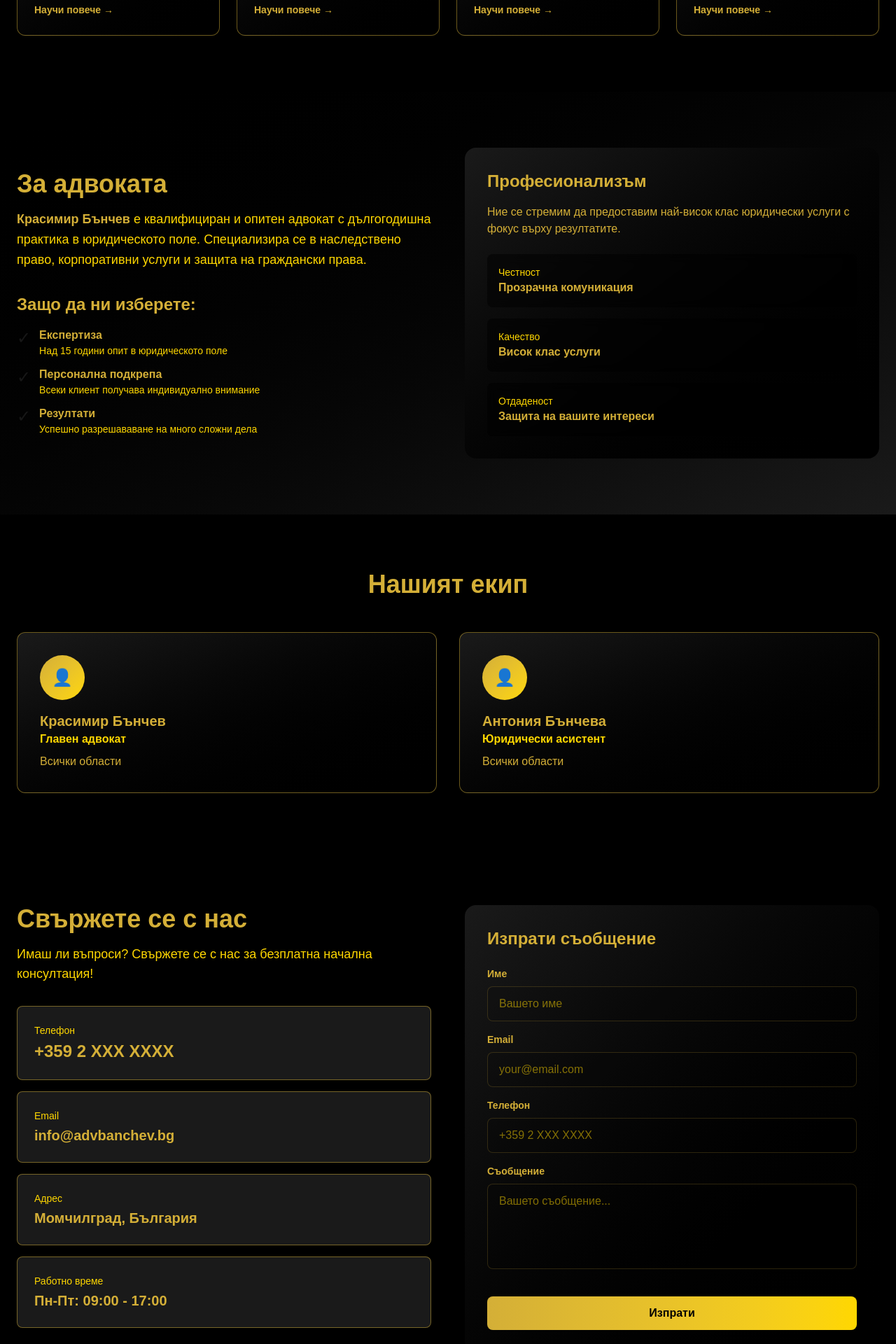
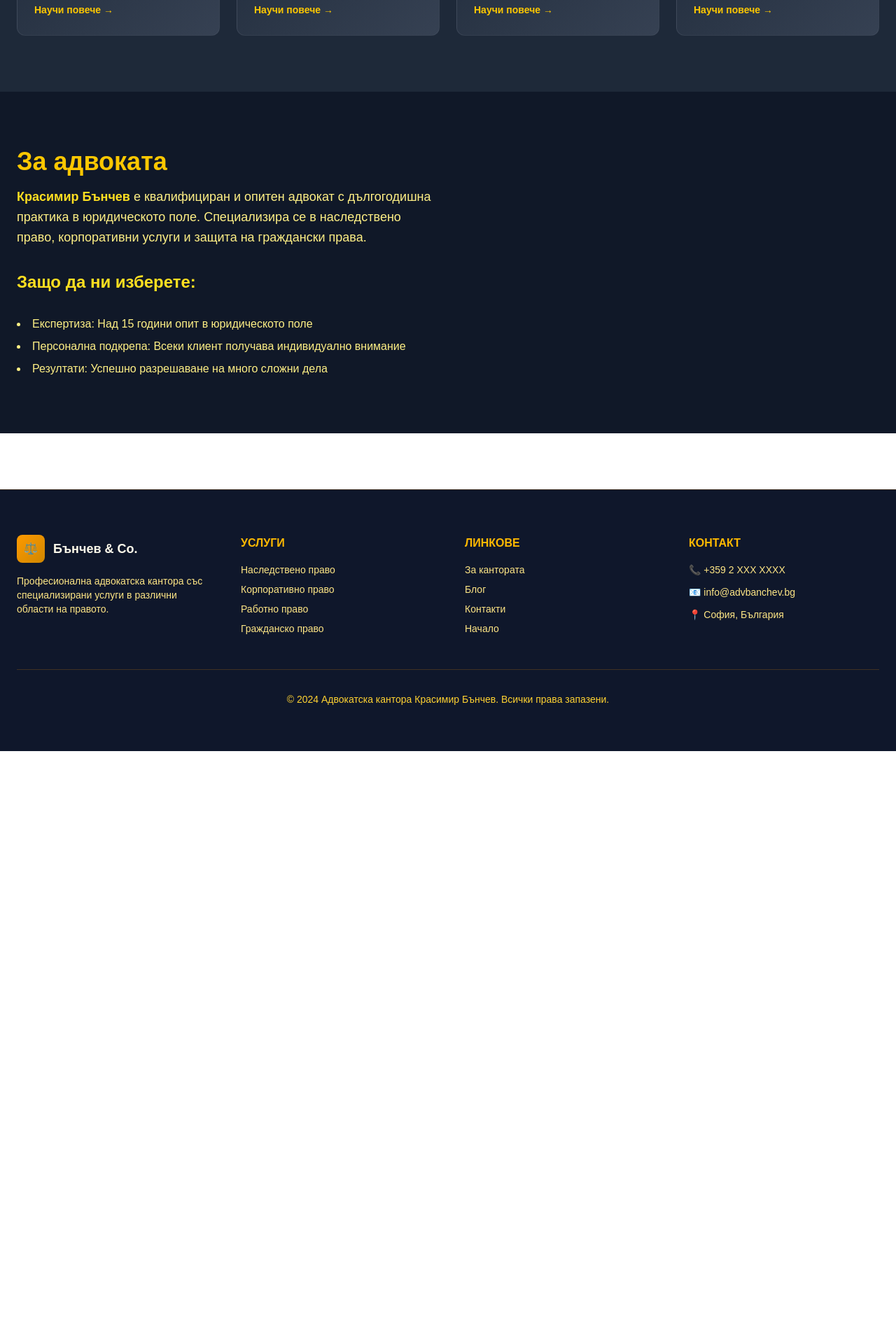
Before and after one commit to NikolayAvramov/saitkantora, a Next.js app: page / in a window 1280 px wide. Shown: the part 1220-3140 px from the top of the page at 70% size. After the commit the page ends 2293 px from the top, so only its background shows below. Built offline with nearby package versions, Linux system fonts and the light colour scheme.

Commit message:
change theme color

```diff
--- a/app/page.tsx
+++ b/app/page.tsx
@@ -7,28 +7,28 @@ export default function Home() {
       description:
         "Експертиза в разделяне на наследство, завещания и семейни спорове.",
       icon: "📜",
-      color: "from-[#1a1a1a] to-[#000000]",
+      color: "from-gray-800 to-gray-700",
     },
     {
       title: "Корпоративно право",
       description:
         "Регистрация на фирми, договори, слияния и корпоративна управление.",
       icon: "🏛️",
-      color: "from-[#1a1a1a] to-[#000000]",
+      color: "from-gray-800 to-gray-700",
     },
     {
       title: "Работно право",
       description:
         "Защита на трудовите права, трудови договори и разрешаване на спорове.",
       icon: "👔",
-      color: "from-[#1a1a1a] to-[#000000]",
+      color: "from-gray-800 to-gray-700",
     },
     {
       title: "Гражданско право",
       description:
         "Договорни споразумения, отговорност и защита на граждански права.",
       icon: "⚖️",
-      color: "from-[#1a1a1a] to-[#000000]",
+      color: "from-gray-800 to-gray-700",
     },
   ];
 
@@ -51,33 +51,33 @@ export default function Home() {
   };
 
   return (
-    <div className="min-h-screen bg-[#000000]">
+    <div className="min-h-screen bg-gray-900 text-yellow-400">
       {/* Hero Section */}
-      <section className="pt-32 pb-20 px-6 bg-gradient-to-br from-[#000000] to-[#1a1a1a] text-[#D4AF37]">
+      <section className="pt-32 pb-20 px-6 bg-gradient-to-br from-gray-800 to-gray-700 text-yellow-400">
         <div className="max-w-7xl mx-auto">
           <div className="grid md:grid-cols-2 gap-12 items-center">
             <div className="space-y-6">
-              <div className="inline-block bg-[#1a1a1a] px-4 py-2 rounded-full text-sm font-semibold text-[#D4AF37]">
+              <div className="inline-block bg-yellow-700/20 px-4 py-2 rounded-full text-sm font-semibold">
                 ✓ Над 15 години опит
               </div>
-              <h1 className="text-5xl md:text-6xl font-bold leading-tight text-[#D4AF37]">
+              <h1 className="text-5xl md:text-6xl font-bold leading-tight text-yellow-300">
                 Адвокатска кантора{" "}
-                <span className="text-[#FFD700]">Красимир Бънчев</span>
+                <span className="text-yellow-500">Красимир Бънчев</span>
               </h1>
-              <p className="text-xl leading-relaxed text-[#D4AF37]">
+              <p className="text-xl leading-relaxed text-yellow-200">
                 Професионална юридическа помощ и консултации във всички области
                 на правото. Защитаваме вашите интереси с опит и отдаденост.
               </p>
               <div className="flex gap-4 pt-4">
                 <a
                   href="#contact"
-                  className="bg-[#D4AF37] text-black px-8 py-3 rounded-lg hover:bg-[#FFD700] transition font-semibold"
+                  className="bg-yellow-600 text-gray-900 px-8 py-3 rounded-lg hover:bg-yellow-500 transition font-semibold"
                 >
                   Начало консултация
                 </a>
                 <a
                   href="#services"
-                  className="border-2 border-[#D4AF37] text-[#D4AF37] px-8 py-3 rounded-lg hover:border-[#FFD700] hover:text-[#FFD700] transition font-semibold"
+                  className="border-2 border-yellow-400 text-yellow-400 px-8 py-3 rounded-lg hover:border-yellow-200 hover:text-yellow-200 transition font-semibold"
                 >
                   Наши услуги
                 </a>
@@ -85,23 +85,23 @@ export default function Home() {
               <div className="flex gap-6 pt-4 text-sm">
                 <div className="flex items-center gap-2">
                   <span className="text-2xl">📞</span>
-                  <span className="text-[#D4AF37]">+359 2 XXX XXXX</span>
+                  <span className="text-yellow-300">+359 2 XXX XXXX</span>
                 </div>
                 <div className="flex items-center gap-2">
                   <span className="text-2xl">📍</span>
-                  <span className="text-[#D4AF37]">Момчилград</span>
+                  <span className="text-yellow-300">Момчилград</span>
                 </div>
               </div>
             </div>
             <div className="hidden md:block relative">
-              <div className="absolute inset-0 bg-gradient-to-br from-[#1a1a1a] to-[#000000] rounded-2xl blur-3xl opacity-20"></div>
-              <div className="relative bg-gradient-to-br from-[#1a1a1a] to-[#000000] rounded-2xl p-8 border border-[#D4AF37]/50">
+              <div className="absolute inset-0 bg-gradient-to-br from-yellow-700 to-yellow-500 rounded-2xl blur-3xl opacity-20"></div>
+              <div className="relative bg-gradient-to-br from-gray-800 to-gray-700 rounded-2xl p-8 border border-gray-600/50">
                 <div className="text-center space-y-4">
                   <div className="text-7xl">⚖️</div>
-                  <h3 className="text-2xl font-bold text-[#D4AF37]">
+                  <h3 className="text-2xl font-bold text-yellow-300">
                     Юридическа експертиза
                   </h3>
-                  <p className="text-[#D4AF37]">
+                  <p className="text-yellow-200">
                     Комплексни решения за всички ваши юридически нужди
                   </p>
                 </div>
@@ -112,13 +112,13 @@ export default function Home() {
       </section>
 
       {/* Services Section */}
-      <section id="services" className="py-20 px-6 bg-[#000000]">
+      <section id="services" className="py-20 px-6 bg-gray-800">
         <div className="max-w-7xl mx-auto">
           <div className="text-center mb-16">
-            <h2 className="text-4xl md:text-5xl font-bold text-[#D4AF37] mb-4">
+            <h2 className="text-4xl md:text-5xl font-bold text-yellow-400 mb-4">
               Нашите услуги
             </h2>
-            <p className="text-xl text-[#FFD700]">
+            <p className="text-xl text-yellow-300">
               Комплексна юридическа подкрепа във всички области
             </p>
           </div>
@@ -126,20 +126,20 @@ export default function Home() {
             {services.map((service, index) => (
               <div
                 key={index}
-                className={`group bg-gradient-to-br ${service.color} border border-[#D4AF37]/50 rounded-xl p-6 hover:shadow-xl transition-all duration-300 hover:-translate-y-1`}
+                className={`group bg-gradient-to-br ${service.color} border border-gray-600/50 rounded-xl p-6 hover:shadow-xl transition-all duration-300 hover:-translate-y-1`}
               >
                 <div className="text-5xl mb-4 group-hover:scale-110 transition-transform">
                   {service.icon}
                 </div>
-                <h3 className="text-xl font-bold text-[#D4AF37] mb-2">
+                <h3 className="text-xl font-bold text-yellow-300 mb-2">
                   {service.title}
                 </h3>
-                <p className="text-[#FFD700] text-sm leading-relaxed">
+                <p className="text-yellow-200 text-sm leading-relaxed">
                   {service.description}
                 </p>
                 <a
                   href="#contact"
-                  className="inline-block mt-4 text-[#D4AF37] hover:text-[#FFD700] font-semibold text-sm transition"
+                  className="inline-block mt-4 text-yellow-400 hover:text-yellow-200 font-semibold text-sm transition"
                 >
                   Научи повече →
                 </a>
@@ -150,214 +150,36 @@ export default function Home() {
       </section>
 
       {/* About Section */}
-      <section
-        id="about"
-        className="py-20 px-6 bg-gradient-to-br from-[#000000] to-[#1a1a1a]"
-      >
+      <section id="about" className="py-20 px-6 bg-gray-900">
         <div className="max-w-7xl mx-auto">
           <div className="grid md:grid-cols-2 gap-12 items-center">
             <div className="space-y-8">
-              <div>
-                <h2 className="text-4xl font-bold text-[#D4AF37] mb-4">
+              <h2 className="text-4xl font-bold text-yellow-400 mb-4">
                 За адвоката
               </h2>
-                <p className="text-[#FFD700] text-lg leading-relaxed">
-                  <strong className="text-[#D4AF37]">Красимир Бънчев</strong> е
+              <p className="text-yellow-200 text-lg leading-relaxed">
+                <strong className="text-yellow-300">Красимир Бънчев</strong> е
                 квалифициран и опитен адвокат с дългогодишна практика в
                 юридическото поле. Специализира се в наследствено право,
                 корпоративни услуги и защита на граждански права.
               </p>
-              </div>
-              <div className="space-y-4">
-                <h3 className="text-2xl font-bold text-[#D4AF37]">
+              <h3 className="text-2xl font-bold text-yellow-300">
                 Защо да ни изберете:
               </h3>
-                <div className="space-y-3">
-                  <div className="flex items-start gap-3">
-                    <span className="text-2xl">✓</span>
-                    <div>
-                      <p className="font-semibold text-[#D4AF37]">Експертиза</p>
-                      <p className="text-[#FFD700] text-sm">
-                        Над 15 години опит в юридическото поле
-                      </p>
-                    </div>
-                  </div>
-                  <div className="flex items-start gap-3">
-                    <span className="text-2xl">✓</span>
-                    <div>
-                      <p className="font-semibold text-[#D4AF37]">
-                        Персонална подкрепа
-                      </p>
-                      <p className="text-[#FFD700] text-sm">
-                        Всеки клиент получава индивидуално внимание
-                      </p>
-                    </div>
-                  </div>
-                  <div className="flex items-start gap-3">
-                    <span className="text-2xl">✓</span>
-                    <div>
-                      <p className="font-semibold text-[#D4AF37]">Резултати</p>
-                      <p className="text-[#FFD700] text-sm">
-                        Успешно разрешававане на много сложни дела
-                      </p>
-                    </div>
-                  </div>
-                </div>
-              </div>
-            </div>
-            <div className="space-y-6">
-              <div className="bg-gradient-to-br from-[#1a1a1a] to-[#000000] text-[#D4AF37] rounded-2xl p-8">
-                <h3 className="text-2xl font-bold mb-4">Професионализъм</h3>
-                <p className="mb-6">
-                  Ние се стремим да предоставим най-висок клас юридически услуги
-                  с фокус върху резултатите.
-                </p>
-                <div className="space-y-4">
-                  <div className="bg-[#000000]/50 rounded-lg p-4 backdrop-blur">
-                    <p className="text-sm text-[#FFD700]">Честност</p>
-                    <p className="font-semibold">Прозрачна комуникация</p>
-                  </div>
-                  <div className="bg-[#000000]/50 rounded-lg p-4 backdrop-blur">
-                    <p className="text-sm text-[#FFD700]">Качество</p>
-                    <p className="font-semibold">Висок клас услуги</p>
-                  </div>
-                  <div className="bg-[#000000]/50 rounded-lg p-4 backdrop-blur">
-                    <p className="text-sm text-[#FFD700]">Отдаденост</p>
-                    <p className="font-semibold">Защита на вашите интереси</p>
-                  </div>
-                </div>
-              </div>
+              <ul className="list-disc list-inside text-yellow-200 space-y-2">
+                <li>Експертиза: Над 15 години опит в юридическото поле</li>
+                <li>
+                  Персонална подкрепа: Всеки клиент получава индивидуално
+                  внимание
+                </li>
+                <li>Резултати: Успешно разрешаване на много сложни дела</li>
+              </ul>
             </div>
           </div>
         </div>
       </section>
 
-      {/* Team Section */}
-      <section className="py-20 px-6 bg-[#000000]">
-        <div className="max-w-7xl mx-auto">
-          <h2 className="text-4xl font-bold text-[#D4AF37] mb-12 text-center">
-            Нашият екип
-          </h2>
-          <div className="grid md:grid-cols-2 gap-8">
-            {team.map((member, index) => (
-              <div
-                key={index}
-                className="bg-gradient-to-br from-[#1a1a1a] to-[#000000] rounded-xl p-8 border border-[#D4AF37]/50 hover:shadow-lg transition"
-              >
-                <div className="w-16 h-16 bg-gradient-to-br from-[#D4AF37] to-[#FFD700] rounded-full mb-4 flex items-center justify-center text-black text-2xl">
-                  👤
-                </div>
-                <h3 className="text-xl font-bold text-[#D4AF37]">
-                  {member.name}
-                </h3>
-                <p className="text-[#FFD700] font-semibold mb-2">
-                  {member.title}
-                </p>
-                <p className="text-[#D4AF37]">{member.specialization}</p>
-              </div>
-            ))}
-          </div>
-        </div>
-      </section>
-
-      {/* Contact Section */}
-      <section id="contact" className="py-20 px-6 bg-[#000000]">
-        <div className="max-w-7xl mx-auto">
-          <div className="grid md:grid-cols-2 gap-12">
-            <div className="space-y-8">
-              <div>
-                <h2 className="text-4xl font-bold text-[#D4AF37] mb-4">
-                  Свържете се с нас
-                </h2>
-                <p className="text-[#FFD700] text-lg">
-                  Имаш ли въпроси? Свържете се с нас за безплатна начална
-                  консултация!
-                </p>
-              </div>
-              <div className="space-y-4">
-                <div className="bg-[#1a1a1a] rounded-lg p-6 border border-[#D4AF37]/50">
-                  <p className="text-sm text-[#FFD700] mb-1">Телефон</p>
-                  <p className="text-2xl font-bold text-[#D4AF37]">
-                    +359 2 XXX XXXX
-                  </p>
-                </div>
-                <div className="bg-[#1a1a1a] rounded-lg p-6 border border-[#D4AF37]/50">
-                  <p className="text-sm text-[#FFD700] mb-1">Email</p>
-                  <p className="text-xl font-bold text-[#D4AF37]">
-                    info@advbanchev.bg
-                  </p>
-                </div>
-                <div className="bg-[#1a1a1a] rounded-lg p-6 border border-[#D4AF37]/50">
-                  <p className="text-sm text-[#FFD700] mb-1">Адрес</p>
-                  <p className="text-xl font-bold text-[#D4AF37]">
-                    Момчилград, България
-                  </p>
-                </div>
-                <div className="bg-[#1a1a1a] rounded-lg p-6 border border-[#D4AF37]/50">
-                  <p className="text-sm text-[#FFD700] mb-1">Работно време</p>
-                  <p className="text-xl font-bold text-[#D4AF37]">
-                    Пн-Пт: 09:00 - 17:00
-                  </p>
-                </div>
-              </div>
-            </div>
-
-            <form
-              onSubmit={handleContactSubmit}
-              className="space-y-4 bg-gradient-to-br from-[#1a1a1a] to-[#000000] text-[#D4AF37] rounded-2xl p-8"
-            >
-              <h3 className="text-2xl font-bold mb-6">Изпрати съобщение</h3>
-              <div>
-                <label className="block text-sm font-semibold mb-2">Име</label>
-                <input
-                  type="text"
-                  required
-                  className="w-full px-4 py-3 rounded-lg bg-[#000000]/10 border border-[#D4AF37]/20 text-[#D4AF37] placeholder-[#FFD700]/50 focus:outline-none focus:border-[#D4AF37] transition"
-                  placeholder="Вашето име"
-                />
-              </div>
-              <div>
-                <label className="block text-sm font-semibold mb-2">
-                  Email
-                </label>
-                <input
-                  type="email"
-                  required
-                  className="w-full px-4 py-3 rounded-lg bg-[#000000]/10 border border-[#D4AF37]/20 text-[#D4AF37] placeholder-[#FFD700]/50 focus:outline-none focus:border-[#D4AF37] transition"
-                  placeholder="your@email.com"
-                />
-              </div>
-              <div>
-                <label className="block text-sm font-semibold mb-2">
-                  Телефон
-                </label>
-                <input
-                  type="tel"
-                  className="w-full px-4 py-3 rounded-lg bg-[#000000]/10 border border-[#D4AF37]/20 text-[#D4AF37] placeholder-[#FFD700]/50 focus:outline-none focus:border-[#D4AF37] transition"
-                  placeholder="+359 2 XXX XXXX"
-                />
-              </div>
-              <div>
-                <label className="block text-sm font-semibold mb-2">
-                  Съобщение
-                </label>
-                <textarea
-                  required
-                  rows={4}
-                  className="w-full px-4 py-3 rounded-lg bg-[#000000]/10 border border-[#D4AF37]/20 text-[#D4AF37] placeholder-[#FFD700]/50 focus:outline-none focus:border-[#D4AF37] transition resize-none"
-                  placeholder="Вашето съобщение..."
-                ></textarea>
-              </div>
-              <button
-                type="submit"
-                className="w-full bg-gradient-to-r from-[#D4AF37] to-[#FFD700] hover:from-[#FFD700] hover:to-[#D4AF37] text-black py-3 rounded-lg font-bold transition mt-4"
-              >
-                Изпрати
-              </button>
-            </form>
-          </div>
-        </div>
-      </section>
+      {/* Останалите секции могат да се променят по същия принцип */}
     </div>
   );
 }
```
Lines whose indentation alone changed are shown as unchanged.
